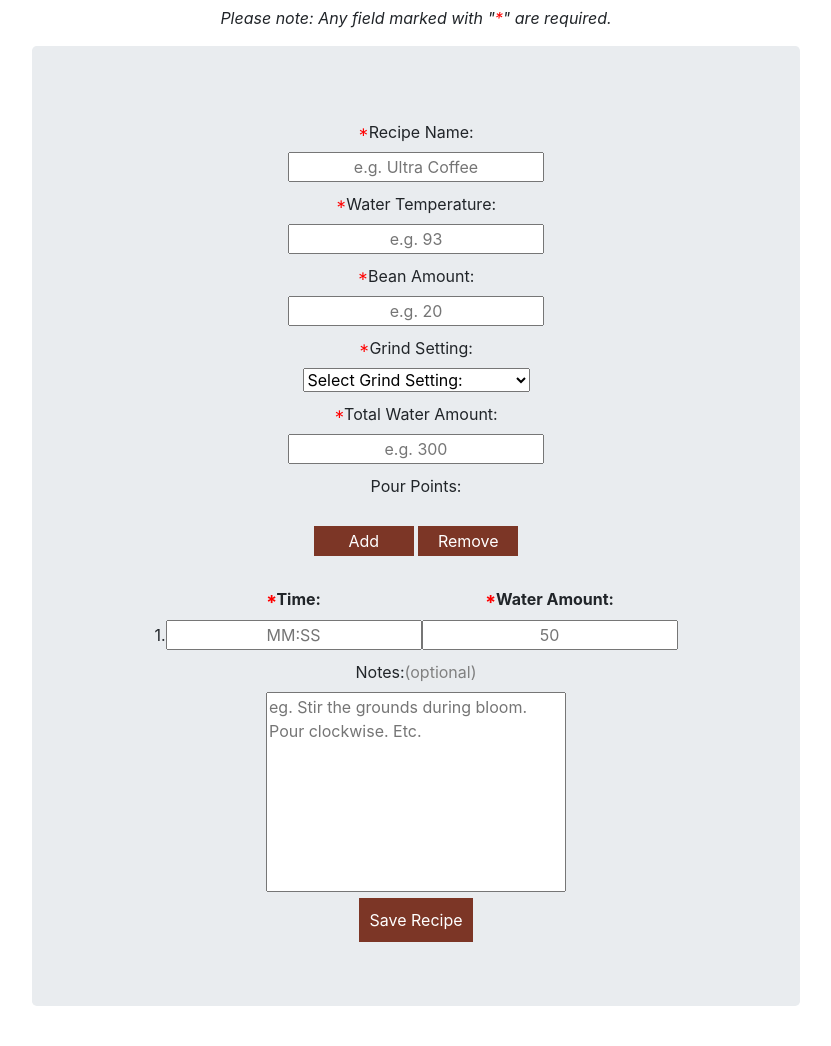
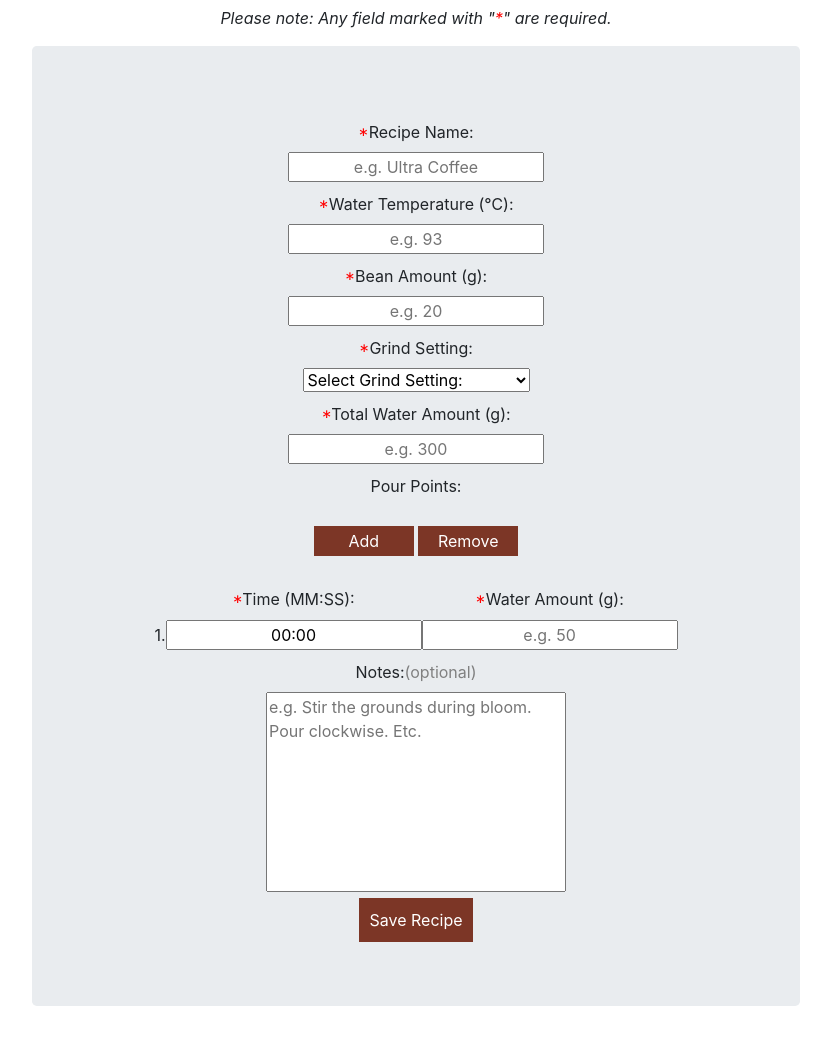
Before and after one commit to KentoKana/PourTimer, a PHP site: page /add-recipe.php?recipeId=1 in a window 1280 px wide. Shown: the part 148-1194 px from the top of the page, without its empty margins (224-1055 px from the left). Run offline with PHP 8.4, Linux system fonts and the light colour scheme; data that the repository does not hold is empty; style sheets or scripts are compiled from the project's sources; some libraries are stand-ins or nearby versions.

Commit message:
added units to form labels.

```diff
--- a/add-recipe.php
+++ b/add-recipe.php
@@ -42,13 +42,13 @@
 					<input type="text" id="recipe-name" class="userInput" name="recipe-name" placeholder="e.g. Ultra Coffee">
 					<div class="val-message"id="recipe-name-validation"></div>
 					<div>
-						<label for="water-temp"><span class="required">*</span>Water Temperature:</label>
+						<label for="water-temp"><span class="required">*</span>Water Temperature (&#8451;):</label>
 					</div>
 					<input type="text" id="water-temp" name="water-temp" class="userInput int" placeholder="e.g. 93">
 					<div class="val-message" id="water-temp-validation"></div>
 
 					<div>
-						<label for="bean-amt"><span class="required">*</span>Bean Amount:</label>
+						<label for="bean-amt"><span class="required">*</span>Bean Amount (g):</label>
 					</div>
 					<input type="text" id="bean-amt" class="userInput int" name="bean-amt" placeholder="e.g. 20">
 					<div class="val-message" id="bean-amt-validation"></div>
@@ -66,7 +66,7 @@
 					<div class="val-message" id="grind-setting-validation"></div>
 
 					<div>
-						<label for="total-water-amt"><span class="required">*</span>Total Water Amount:</label>
+						<label for="total-water-amt"><span class="required">*</span>Total Water Amount (g): </label>
 					</div>
 					<input type="text" class="userInput int" id="total-water-amt" name="total-water-amt" placeholder="e.g. 300">
 					<div class="val-message" id="total-water-amt-validation"></div>
@@ -83,12 +83,12 @@
 						<table>
 							<tbody id="pour-point-div">
 								<th></th>
-								<th><label for="pour-point-time"><span class="required">*</span>Time:</label></th>
-								<th><label for="pour-point-amt"><span class="required">*</span>Water Amount:</label></th>
+								<th><label for="pour-point-time"><span class="required">*</span>Time (MM:SS):</label></th>
+								<th><label for="pour-point-amt"><span class="required">*</span>Water Amount (g):</label></th>
 								<tr>
 									<td>1.</td>
-									<td><input type="text" class="userInput" id="pour-point-time" name="pour-point-time[]" placeholder='MM:SS'><div class='val-message'></div></td>
-									<td><input type="text" class="userInput int" id="pour-point-amt" name="pour-point-amt[]" placeholder="50"><div class='val-message'></div></td>
+									<td><input type="text" class="userInput" id="pour-point-time" name="pour-point-time[]" value="00:00"><div class='val-message'></div></td>
+									<td><input type="text" class="userInput int" id="pour-point-amt" name="pour-point-amt[]" placeholder="e.g. 50"><div class='val-message'></div></td>
 								</tr>
 							</tbody>
 						</table>
@@ -97,7 +97,7 @@
 					<div>
 						<label for="notes">Notes:<span class='optional'>(optional)</span></label>
 					</div>
-					<textarea id='notes' name="notes" placeholder="eg. Stir the grounds during bloom. Pour clockwise. Etc."></textarea>
+					<textarea id='notes' name="notes" placeholder="e.g. Stir the grounds during bloom. Pour clockwise. Etc."></textarea>
 					<div id="validationSummary" class="required">
 					</div>
 
@@ -108,7 +108,7 @@
 						<div class="modal-dialog modal-dialog-centered" role="document">
 							<div class="modal-content">
 								<div class="modal-header">
-									<h5 class="modal-title" id="confirmationModalTitle">Submission Confirmation</h5>
+									<h5 class="modal-title" id="confirmationModalTitle">Confirm Submission</h5>
 									<button type="button" class="close" data-dismiss="modal" aria-label="Close">
 										<span aria-hidden="true">&times;</span>
 									</button>
@@ -134,8 +134,8 @@
 									</div>
 								</div>
 								<div class="modal-footer">
-									<button type="button" class="button btn-secondary" data-dismiss="modal">Close</button>
-									<button type="submit" name="confirm_submission" class="button">Save Recipe</button>
+									<button type="button" class="button btn-secondary" data-dismiss="modal">Cancel</button>
+									<button type="submit" name="confirm_submission" class="button">Confirm and Submit</button>
 								</div>
 							</div>
 						</div>
--- a/stylesheet/css/add-recipe.css
+++ b/stylesheet/css/add-recipe.css
@@ -36,6 +36,9 @@ main .add-recipe #pourGroupTableDiv {
 main .add-recipe #pourGroupTableDiv table {
   margin: 0 auto;
 }
+main .add-recipe #pourGroupTableDiv table tbody th {
+  font-weight: normal;
+}
 main .add-recipe #pourGroupTableDiv table tbody td {
   padding: 0;
 }
--- a/stylesheet/scss/add-recipe.scss
+++ b/stylesheet/scss/add-recipe.scss
@@ -40,6 +40,9 @@ main {
 			table{
 				margin: 0 auto;
 				tbody{
+					th{
+						font-weight: normal;
+					}
 					td{
 						padding: 0;
 					}
```
Also changed, not shown: browse-recipe.php (+8 -6 lines), 1 other file.
